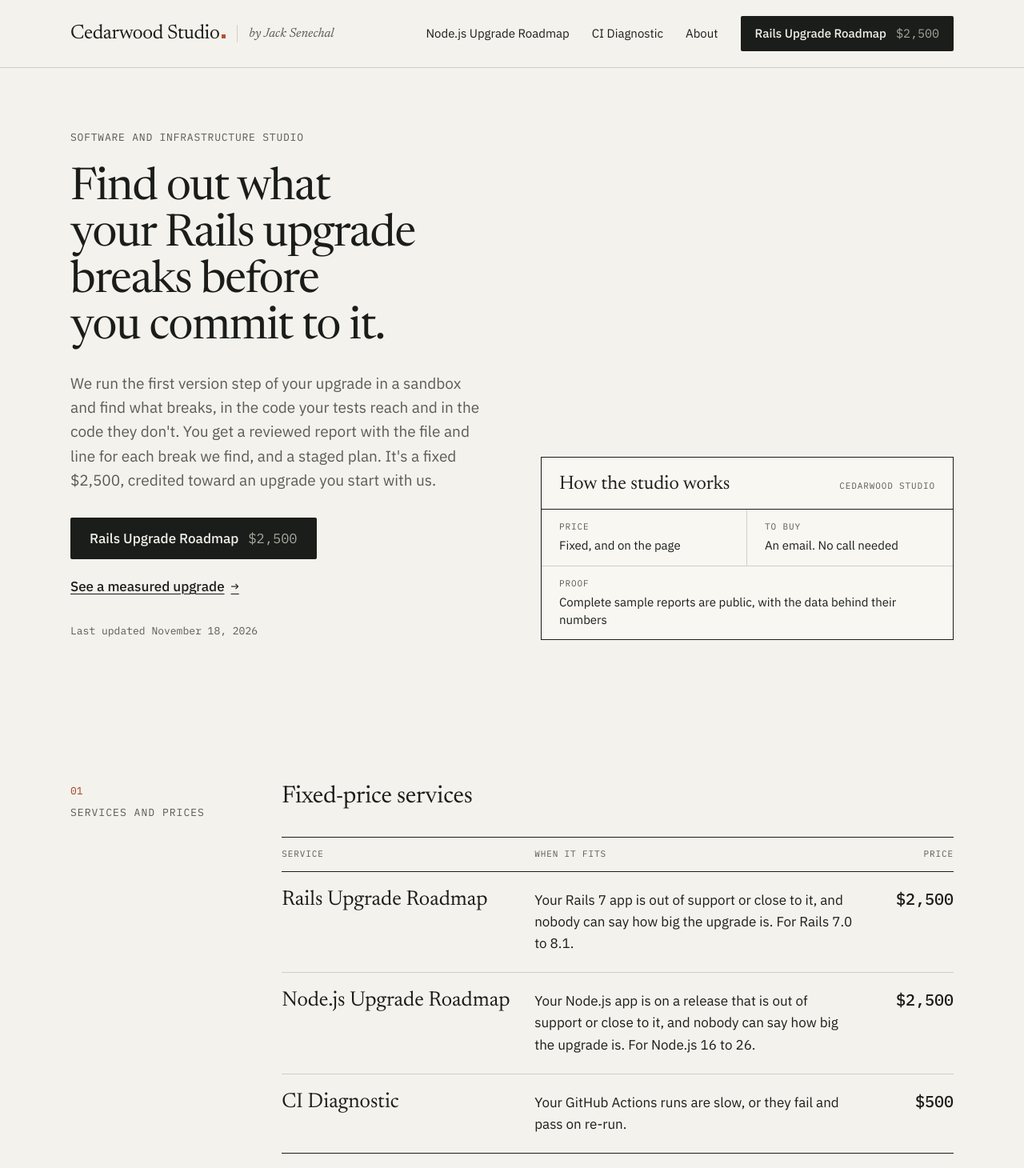
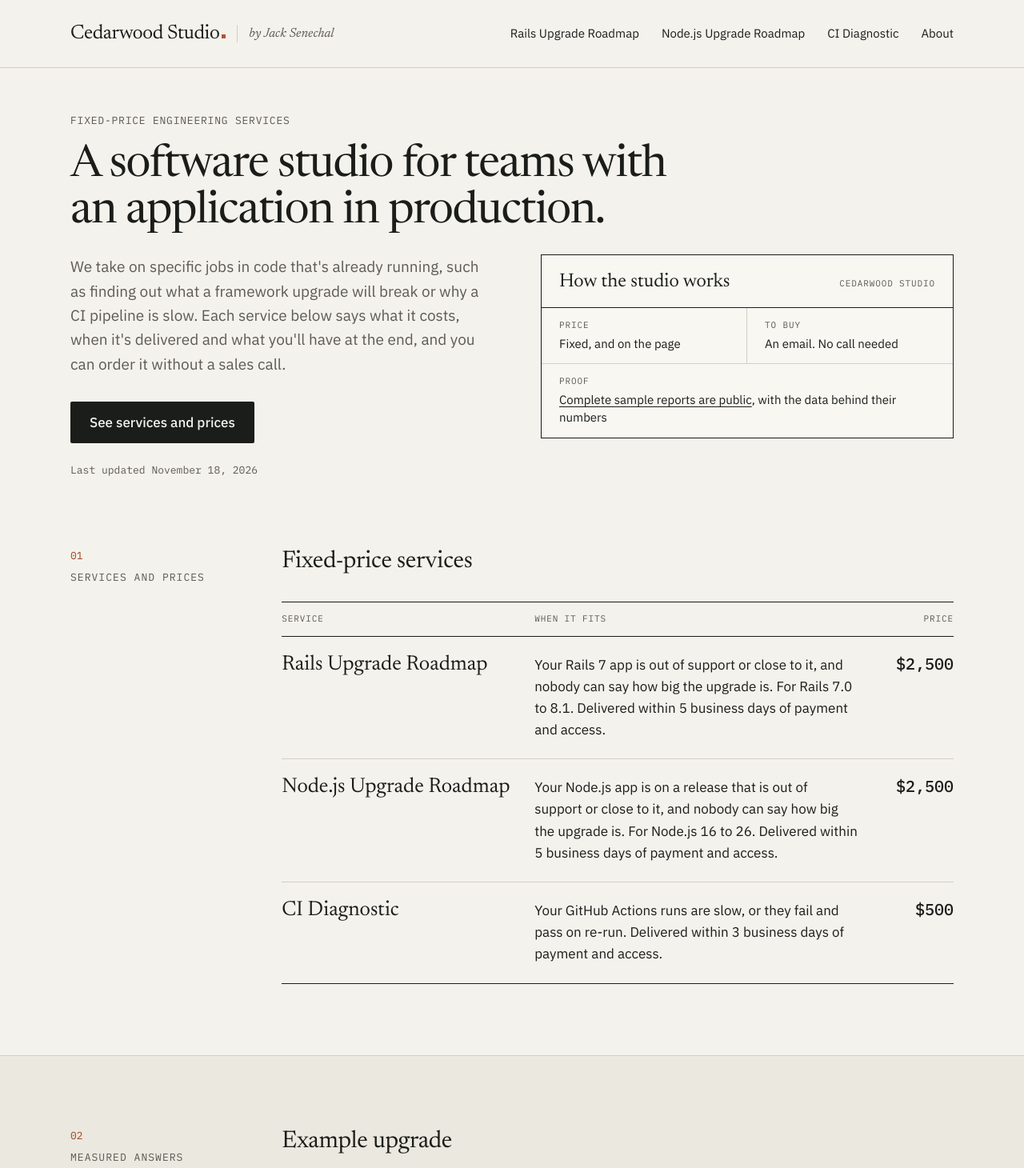
Before and after one commit to cedarwood-studio/site-published, a plain HTML site: page index.html in a window 1280 px wide. Shown: the top 1460 px of the page at 80% size. Drawn offline with Linux system fonts and the light colour scheme.

Commit message:
Publish 682c7d4

```diff
--- a/index.html
+++ b/index.html
@@ -3,13 +3,13 @@
 <head>
 <meta charset="utf-8">
 <meta name="viewport" content="width=device-width, initial-scale=1">
-<title>Cedarwood Studio: Rails upgrade test runs and GitHub Actions CI diagnostics, fixed price</title>
-<meta name="description" content="We test-run your Rails upgrade in a sandbox and show what breaks before you commit to it ($2,500, Rails 7.0 to 8.1), and we measure why your GitHub Actions CI is slow or flaky ($500). Fixed prices, and public sample reports for both.">
+<title>Cedarwood Studio: fixed-price engineering services for teams with an application in production</title>
+<meta name="description" content="A software studio that takes on fixed-price jobs in code that's already running: a Rails or Node.js Upgrade Roadmap that shows what an upgrade will break before you commit to it ($2,500), and a GitHub Actions CI Diagnostic ($500). Public sample reports show the work.">
 <link rel="canonical" href="https://cedarwood.studio/">
 <meta property="og:type" content="website">
 <meta property="og:site_name" content="Cedarwood Studio">
-<meta property="og:title" content="Cedarwood Studio: Rails upgrade test runs and GitHub Actions CI diagnostics, fixed price">
-<meta property="og:description" content="We test-run your Rails upgrade in a sandbox and show what breaks before you commit to it ($2,500, Rails 7.0 to 8.1), and we measure why your GitHub Actions CI is slow or flaky ($500). Fixed prices, and public sample reports for both.">
+<meta property="og:title" content="Cedarwood Studio: fixed-price engineering services for teams with an application in production">
+<meta property="og:description" content="A software studio that takes on fixed-price jobs in code that's already running: a Rails or Node.js Upgrade Roadmap that shows what an upgrade will break before you commit to it ($2,500), and a GitHub Actions CI Diagnostic ($500). Public sample reports show the work.">
 <meta property="og:url" content="https://cedarwood.studio/">
 <meta property="og:image" content="https://cedarwood.studio/og.png">
 <meta name="twitter:card" content="summary_large_image">
@@ -30,22 +30,25 @@
     </a>
     <nav class="site-nav" aria-label="Main">
       <ul>
+        <li><a href="rails-upgrade-roadmap/">Rails Upgrade Roadmap</a></li>
         <li><a href="nodejs-upgrade-roadmap/">Node.js Upgrade Roadmap</a></li>
         <li><a href="github-actions-ci-diagnostic/">CI Diagnostic</a></li>
         <li><a href="about/">About</a></li>
-        <li><a class="cta small" href="rails-upgrade-roadmap/">Rails Upgrade Roadmap <span class="amt">$2,500</span></a></li>
       </ul>
     </nav>
   </div>
 </header>
 
 <main id="main">
-<section class="hero"><div class="wrap pair">
+<section class="hero home"><div class="wrap">
+<div class="hero-head">
+  <p class="eyebrow">Fixed-price engineering services</p>
+  <h1>A software studio for teams with an application in production.</h1>
+</div>
+<div class="pair">
 <div class="hero-copy">
-  <p class="eyebrow">Software and infrastructure studio</p>
-  <h1>Find out what your Rails upgrade breaks before you commit to it.</h1>
-  <p class="lead">We run the first version step of your upgrade in a sandbox and find what breaks, in the code your tests reach and in the code they don't. You get a reviewed report with the file and line for each break we find, and a staged plan. It's a fixed $2,500, credited toward an upgrade you start with us.</p>
-  <p class="actions"><a class="cta" href="rails-upgrade-roadmap/">Rails Upgrade Roadmap <span class="amt">$2,500</span></a> <a class="more" href="rails-7-1-to-8-upgrade-what-broke/">See a measured upgrade</a></p>
+  <p class="lead">We take on specific jobs in code that's already running, such as finding out what a framework upgrade will break or why a CI pipeline is slow. Each service below says what it costs, when it's delivered and what you'll have at the end, and you can order it without a sales call.</p>
+  <p class="actions"><a class="cta" href="#services">See services and prices</a></p>
   <p class="updated">Last updated <time datetime="2026-11-18">November 18, 2026</time></p>
 </div>
 <aside class="sheet" aria-label="How the studio works">
@@ -56,12 +59,13 @@
   <dl class="sheet-grid">
     <div><dt>Price</dt><dd>Fixed, and on the page</dd></div>
     <div><dt>To buy</dt><dd>An email. No call needed</dd></div>
-    <div class="wide"><dt>Proof</dt><dd>Complete sample reports are public, with the data behind their numbers</dd></div>
+    <div class="wide"><dt>Proof</dt><dd><a href="#measured">Complete sample reports are public</a>, with the data behind their numbers</dd></div>
   </dl>
 </aside>
+</div>
 </div></section>
 
-<section class="band plain" aria-labelledby="services-h"><div class="wrap split">
+<section class="band plain" id="services" aria-labelledby="services-h"><div class="wrap split">
   <div class="rail">
     <span class="rail-num">01</span>
     <span class="rail-label">Services and prices</span>
@@ -70,14 +74,14 @@
     <h2 id="services-h">Fixed-price services</h2>
     <div class="ledger">
       <div class="ledger-head"><span class="name">Service</span><span class="what">When it fits</span><span class="price">Price</span></div>
-      <div class="ledger-row"><span class="name"><a href="rails-upgrade-roadmap/">Rails Upgrade Roadmap</a></span><span class="what">Your Rails 7 app is out of support or close to it, and nobody can say how big the upgrade is. For Rails 7.0 to 8.1.</span><span class="price">$2,500</span></div>
-      <div class="ledger-row"><span class="name"><a href="nodejs-upgrade-roadmap/">Node.js Upgrade Roadmap</a></span><span class="what">Your Node.js app is on a release that is out of support or close to it, and nobody can say how big the upgrade is. For Node.js 16 to 26.</span><span class="price">$2,500</span></div>
-      <div class="ledger-row"><span class="name"><a href="github-actions-ci-diagnostic/">CI Diagnostic</a></span><span class="what">Your GitHub Actions runs are slow, or they fail and pass on re-run.</span><span class="price">$500</span></div>
+      <div class="ledger-row"><span class="name"><a href="rails-upgrade-roadmap/">Rails Upgrade Roadmap</a></span><span class="what">Your Rails 7 app is out of support or close to it, and nobody can say how big the upgrade is. For Rails 7.0 to 8.1. Delivered within 5 business days of payment and access.</span><span class="price">$2,500</span></div>
+      <div class="ledger-row"><span class="name"><a href="nodejs-upgrade-roadmap/">Node.js Upgrade Roadmap</a></span><span class="what">Your Node.js app is on a release that is out of support or close to it, and nobody can say how big the upgrade is. For Node.js 16 to 26. Delivered within 5 business days of payment and access.</span><span class="price">$2,500</span></div>
+      <div class="ledger-row"><span class="name"><a href="github-actions-ci-diagnostic/">CI Diagnostic</a></span><span class="what">Your GitHub Actions runs are slow, or they fail and pass on re-run. Delivered within 3 business days of payment and access.</span><span class="price">$500</span></div>
     </div>
   </div>
 </div></section>
 
-<section class="band bench" aria-labelledby="measured-h"><div class="wrap split">
+<section class="band bench" id="measured" aria-labelledby="measured-h"><div class="wrap split">
   <div class="rail">
     <span class="rail-num">02</span>
     <span class="rail-label">Measured answers</span>
--- a/styles.css
+++ b/styles.css
@@ -423,6 +423,13 @@ a.lockup:hover { color: var(--fg); }
 }
 
 .page-head { display: flex; flex-direction: column; gap: 1.5rem; }
+/* The home hero: the headline runs the full width above the paragraph and the box, so the top of
+   the services list shows on a laptop's first screen. */
+.hero.home > .wrap { padding-block: clamp(2rem, 4.5vw, 3.5rem) clamp(2rem, 4vw, 3rem); }
+.hero-head { display: flex; flex-direction: column; gap: 1rem; margin-bottom: 1.5rem; }
+.hero-head h1 { max-width: 19em; }
+.hero.home .pair { align-items: start; }
+.hero.home + .band > .wrap { padding-top: clamp(1.5rem, 3vw, 2.5rem); }
 .page-head h1 { font-size: var(--t-xxl); line-height: 1; letter-spacing: -0.025em; max-width: 14em; }
 .page-head h1.long { font-size: var(--t-xl); line-height: 1.04; letter-spacing: -0.022em; max-width: 22em; }
 
```
Also changed, not shown: llms.txt.
